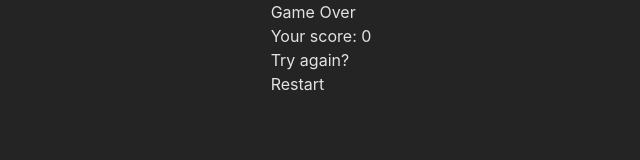
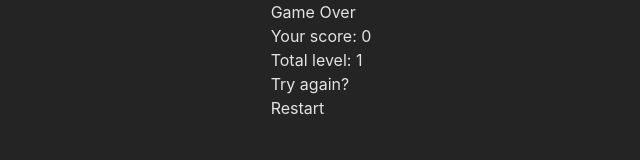
Before and after one commit to marcianosr/wanted-game, a React (Vite) app: page / in a window 1280 px wide. Both pictures are taken after a click on the element 24 px from the left and 329 px from the top of the page. Shown: the top 160 px of the page, without its empty margins (319-959 px from the left). Built offline with nearby package versions, Linux system fonts and the light colour scheme.

Commit message:
Add level to gameover screen.

```diff
--- a/src/GameOver/GameOver.tsx
+++ b/src/GameOver/GameOver.tsx
@@ -6,6 +6,7 @@ const GameOver = () => {
 		<div>
 			<h1>Game Over</h1>
 			<p>Your score: {gameState.score}</p>
+			<p>Total level: {gameState.currentLevel} </p>
 			<p>Try again?</p>
 			<button onClick={restartGame}>Restart</button>
 		</div>
```
